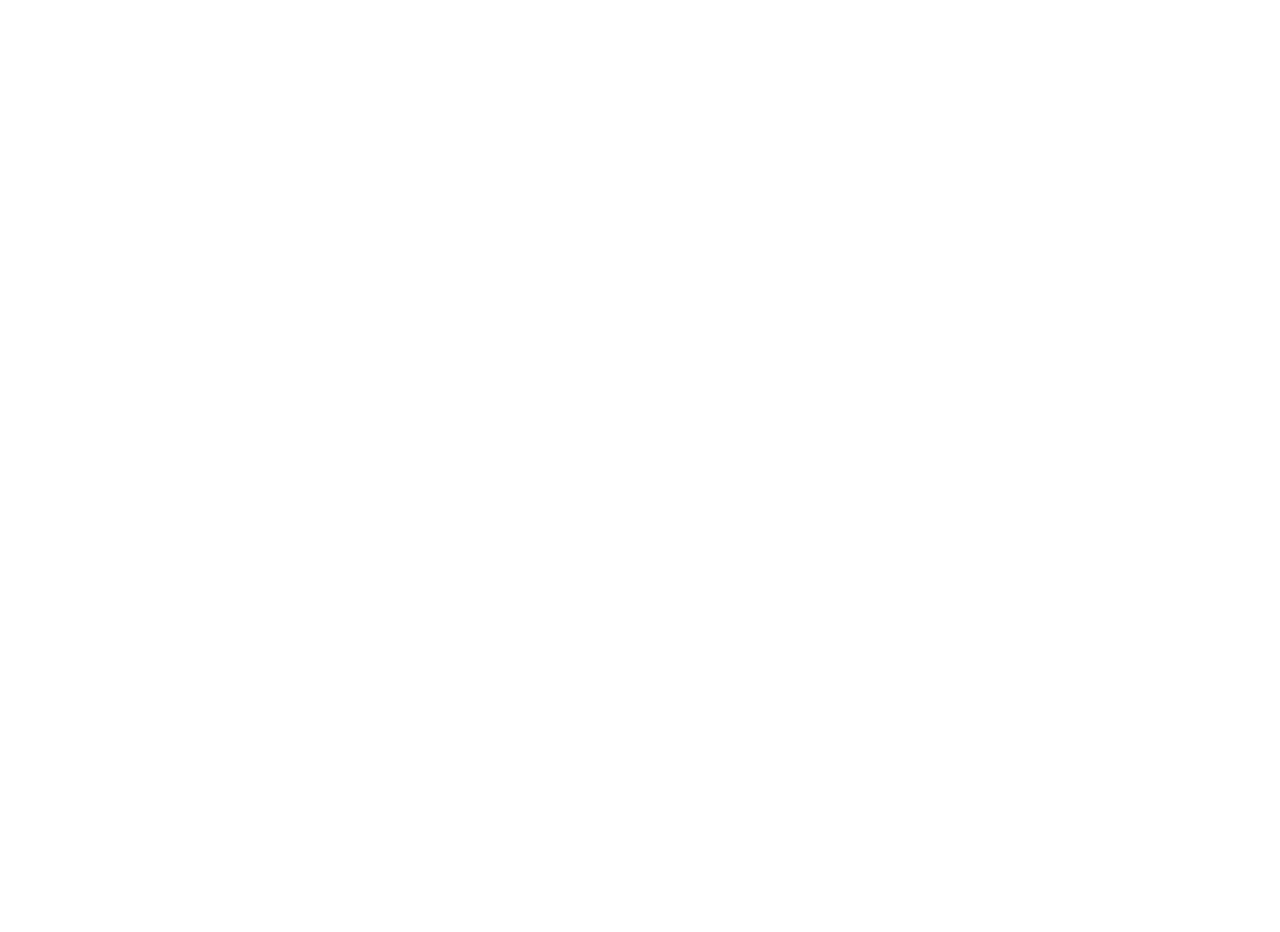
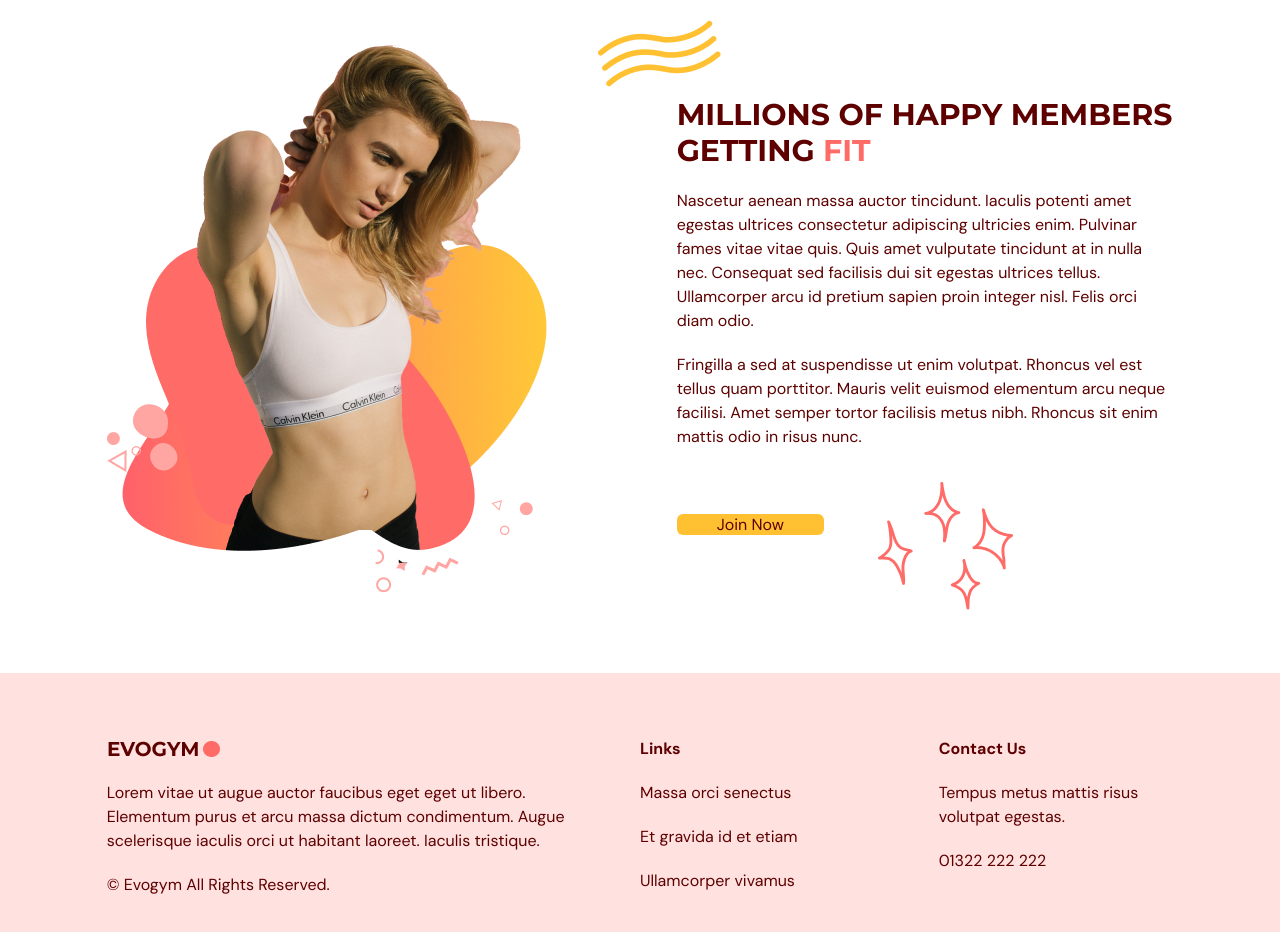
Before and after one commit to Fredg827/Fitness-Tracker-App, a React (Vite) app in the folder fitness-tracker/: page / in a window 1280 px wide. Shown: the part 2100-3032 px from the top of the page. Before the commit the page ends 2108 px from the top, so only its background shows below. Built offline with nearby package versions, Linux system fonts and the light colour scheme.

Commit message:
Added footer

```diff
--- a/fitness-tracker/src/App.tsx
+++ b/fitness-tracker/src/App.tsx
@@ -3,6 +3,7 @@ import Home from "@/scenes/home";
 import Benefits from "@/scenes/benefits";
 import { useEffect, useState } from "react";
 import { SelectedPage } from "./shared/types";
+import Footer from "./scenes/footer";
 
 function App() {
   const [selectedPage, setSelectedPage] = useState<SelectedPage>(
@@ -31,6 +32,7 @@ function App() {
       />
       <Home setSelectedPage={setSelectedPage} />
       <Benefits setSelectedPage={setSelectedPage} />
+      <Footer />
     </div>
   );
 }
--- a/fitness-tracker/src/scenes/benefits/index.tsx
+++ b/fitness-tracker/src/scenes/benefits/index.tsx
@@ -7,6 +7,8 @@ import {
 } from "@heroicons/react/24/solid";
 import { motion } from "framer-motion";
 import Benefit from "./Benefit";
+import BenefitsPageGraphic from "/src/assets/BenefitsPageGraphic.png";
+import ActionButton from "@/shared/ActionButton";
 
 const benefits: Array<BenefitType> = [
   {
@@ -49,14 +51,24 @@ const Benefits = ({ setSelectedPage }: Props) => {
         onViewportEnter={() => setSelectedPage(SelectedPage.Benefits)}
       >
         {/*Heading*/}
-        <div className="md:my-5 md:w-3/5">
+        <motion.div
+          className="md:my-5 md:w-3/5"
+          initial="hidden"
+          whileInView="visible"
+          viewport={{ once: true, amount: 0.5 }}
+          transition={{ duration: 0.5 }}
+          variants={{
+            hidden: { opacity: 0, x: -50 },
+            visible: { opacity: 1, x: 0 },
+          }}
+        >
           <HText>MORE THAN JUST A GYM</HText>
           <p className="my-5 text-sm">
             We provide world class fitness equipment, trainers and classes to
             get you to your ultimate fitness goals with ease. We provide true
             care into each and every member.
           </p>
-        </div>
+        </motion.div>
 
         {/*Benefits*/}
         <motion.div
@@ -76,6 +88,76 @@ const Benefits = ({ setSelectedPage }: Props) => {
             ></Benefit>
           ))}
         </motion.div>
+
+        {/* GRAPHICS AND DESCRIPTION */}
+        <div className="mt-16 items-center justify-between gap-20 md:mt-28 md:flex">
+          {/* GRAPHIC */}
+          <img
+            className="mx-auto"
+            alt="benefits-page-graphic"
+            src={BenefitsPageGraphic}
+          />
+
+          {/* DESCRIPTION */}
+          <div>
+            {/* TITLE */}
+            <div className="relative">
+              <div className="before:absolute before:-top-20 before:-left-20 before:z-[1] before:content-abstractwaves">
+                <motion.div
+                  initial="hidden"
+                  whileInView="visible"
+                  viewport={{ once: true, amount: 0.5 }}
+                  transition={{ duration: 0.5 }}
+                  variants={{
+                    hidden: { opacity: 0, x: 50 },
+                    visible: { opacity: 1, x: 0 },
+                  }}
+                >
+                  <HText>
+                    MILLIONS OF HAPPY MEMBERS GETTING{" "}
+                    <span className="text-primary-500">FIT</span>
+                  </HText>
+                </motion.div>
+              </div>
+            </div>
+
+            {/* description */}
+            <motion.div
+              initial="hidden"
+              whileInView="visible"
+              viewport={{ once: true, amount: 0.5 }}
+              transition={{ delay: 0.2, duration: 0.5 }}
+              variants={{
+                hidden: { opacity: 0, x: 50 },
+                visible: { opacity: 1, x: 0 },
+              }}
+            >
+              <p className="my-5">
+                Nascetur aenean massa auctor tincidunt. Iaculis potenti amet
+                egestas ultrices consectetur adipiscing ultricies enim. Pulvinar
+                fames vitae vitae quis. Quis amet vulputate tincidunt at in
+                nulla nec. Consequat sed facilisis dui sit egestas ultrices
+                tellus. Ullamcorper arcu id pretium sapien proin integer nisl.
+                Felis orci diam odio.
+              </p>
+              <p className="mb-5">
+                Fringilla a sed at suspendisse ut enim volutpat. Rhoncus vel est
+                tellus quam porttitor. Mauris velit euismod elementum arcu neque
+                facilisi. Amet semper tortor facilisis metus nibh. Rhoncus sit
+                enim mattis odio in risus nunc.
+              </p>
+            </motion.div>
+
+            {/* button */}
+            <div className="relative mt-16">
+              <div className="before:absolute before:-bottom-20 before:right-40 before:z-[-1] before:content-sparkles">
+                <ActionButton setSelectedPage={setSelectedPage}>
+                  Join Now
+                </ActionButton>
+              </div>
+            </div>
+          </div>
+        </div>
       </motion.div>
     </section>
   );
--- /dev/null
+++ b/fitness-tracker/src/scenes/footer/index.tsx
@@ -0,0 +1,32 @@
+import Logo from "@/assets/Logo.png";
+
+const Footer = () => {
+  return (
+    <footer className="bg-primary-100 py-16">
+      <div className="justify-content mx-auto w-5/6 gap-16 md:flex">
+        <div className="mt-16 basis-1/2 md:mt-0">
+          <img alt="logo" src={Logo} />
+          <p className="my-5">
+            Lorem vitae ut augue auctor faucibus eget eget ut libero. Elementum
+            purus et arcu massa dictum condimentum. Augue scelerisque iaculis
+            orci ut habitant laoreet. Iaculis tristique.
+          </p>
+          <p>© Evogym All Rights Reserved.</p>
+        </div>
+        <div className="mt-16 basis-1/4 md:mt-0">
+          <h4 className="font-bold">Links</h4>
+          <p className="my-5">Massa orci senectus</p>
+          <p className="my-5">Et gravida id et etiam</p>
+          <p>Ullamcorper vivamus</p>
+        </div>
+        <div className="mt-16 basis-1/4 md:mt-0">
+          <h4 className="font-bold">Contact Us</h4>
+          <p className="my-5">Tempus metus mattis risus volutpat egestas.</p>
+          <p>01322 222 222</p>
+        </div>
+      </div>
+    </footer>
+  );
+};
+
+export default Footer;
```
